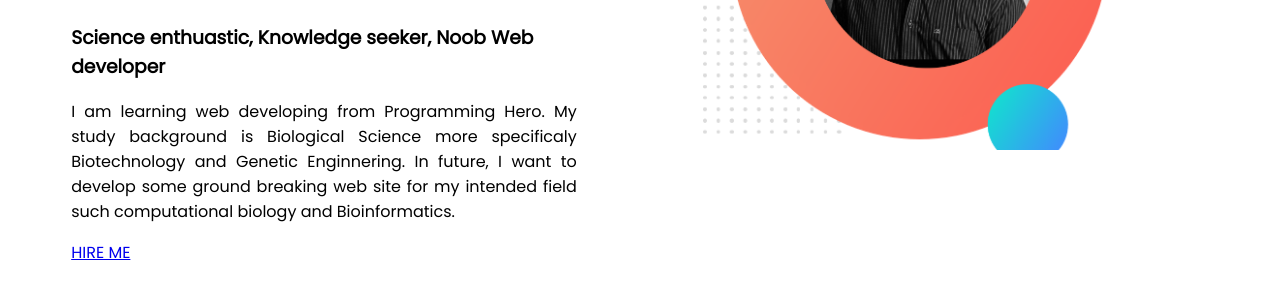
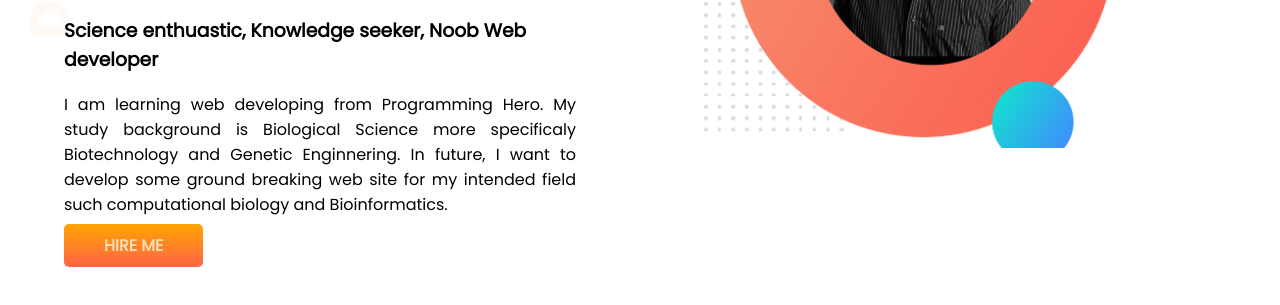
Before and after one commit to Neamat-bge/developer-portfolio01, a plain HTML site: page index.html in a window 1280 px wide. Shown: the part 323-628 px from the top of the page. Drawn offline with Linux system fonts and the light colour scheme.

Commit message:
top-banner add

```diff
--- a/index.html
+++ b/index.html
@@ -14,7 +14,7 @@
 </head>
 
 <body>
-    <section>
+    <section class="top-banner">
         <div class="half-width">
             <h1> Welcome To</h1>
             <h1> <span class="neamat">Neamat</span> World!</h1>
@@ -23,7 +23,7 @@
                 Science more
                 specificaly Biotechnology and Genetic Enginnering. In future, I want to develop some ground breaking web
                 site for my intended field such computational biology and Bioinformatics. </p>
-            <a target="_blank" href="https://github.com/Neamat-bge">HIRE ME</a>
+            <a class="link-button" target="_blank" href="https://github.com/Neamat-bge">HIRE ME</a>
         </div>
         <div class="half-width">
             <img src="show off/my-bg.png" alt="Neamat Photo">
--- a/style.css
+++ b/style.css
@@ -1,5 +1,6 @@
 body{
     font-family: 'Poppins', sans-serif;
+    margin: 0;
 }
 h1{
     font-size: 50px;
@@ -20,3 +21,15 @@ section{
 .intro{
     text-align: justify;
 }
+.link-button{
+    text-decoration: none;
+    padding: 10px 40px;
+    border-radius: 5px;
+    background-image: linear-gradient(orange, tomato);
+    color: wheat;
+    font-weight: 700;
+}
+.top-banner{
+    background-image: url(images/top-banner.png);
+    background-repeat: no-repeat;
+}
```
